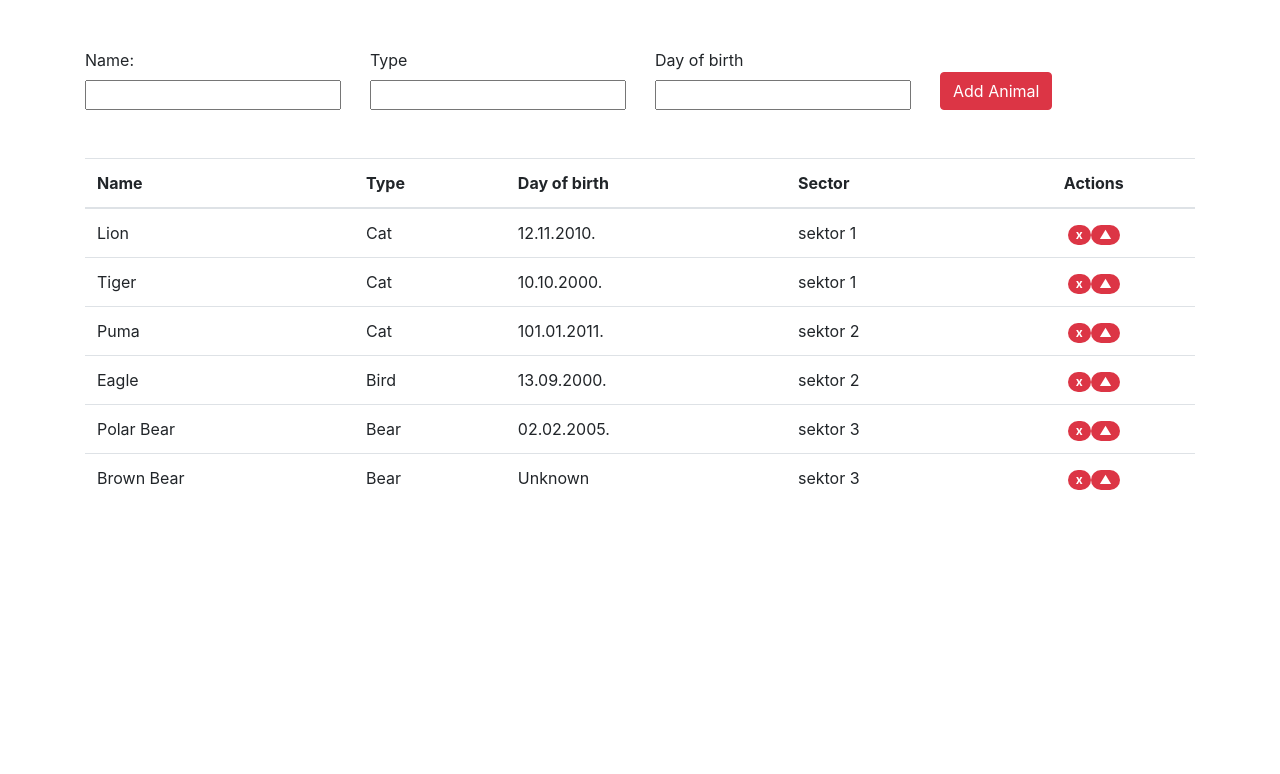
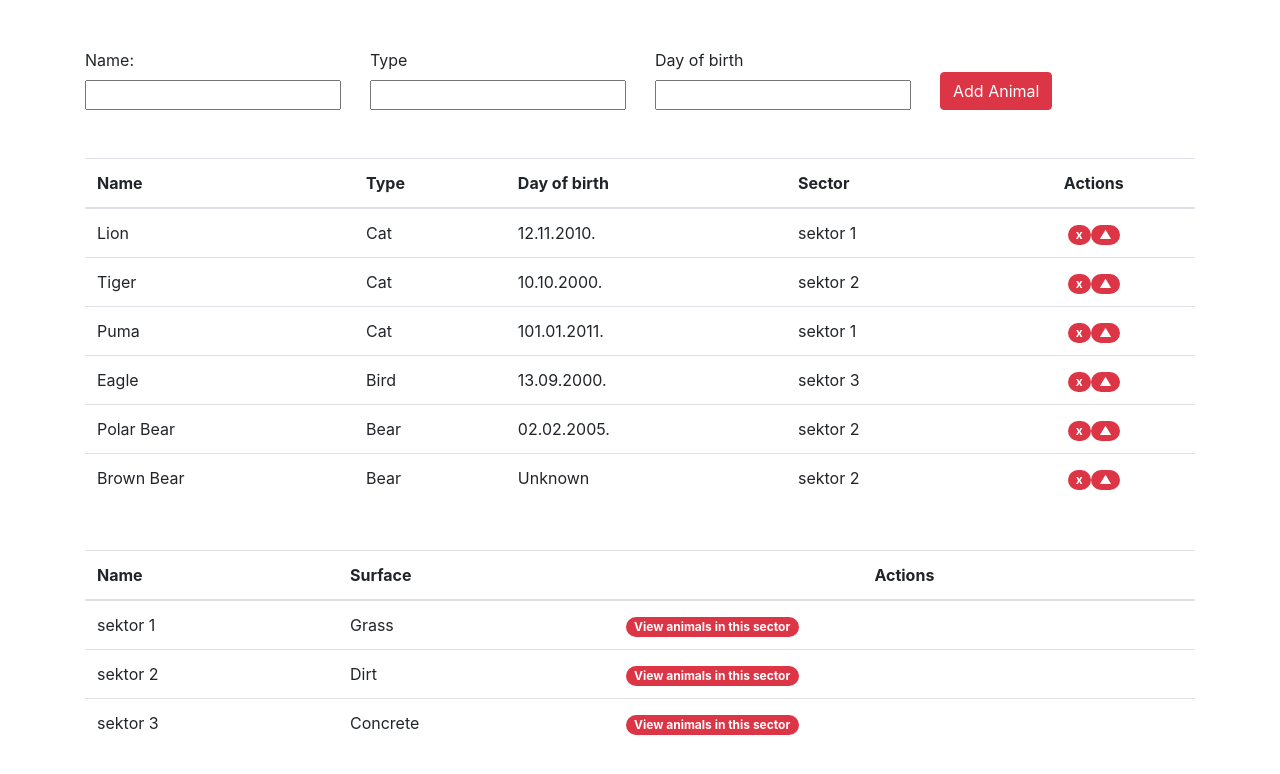
Before and after one commit to npantos/zoo, an Angular app: page / in a window 1280 px wide. Shown: the top 774 px of the page. Built offline with nearby package versions, Linux system fonts and the light colour scheme.

Commit message:
Zadatak 8

```diff
--- a/src/app/animal-list/animal-list.component.html
+++ b/src/app/animal-list/animal-list.component.html
@@ -37,7 +37,7 @@
       <td>{{ animal.name }}</td>
       <td>{{ animal.type }}</td>
       <td>{{ animal.day_of_birth ? animal.day_of_birth : 'Unknown' }}</td>
-      <td>{{ animal.sector ? animal.sector : 'Unknown' }}</td>
+      <td>{{ animal.sector.name ? animal.sector.name : 'Unknown' }}</td>
       <td class="text-center">
         <button (click)="removeAnimal(animal)" style="cursor:pointer" class="badge badge-danger badge-pill btn">x</button>
         <button (click)="moveOnTop(animal)" style="cursor:pointer" class="badge badge-danger badge-pill btn">▲</button>
@@ -47,5 +47,24 @@
   </table>
 
 
+    <table class="table table-hover mt-5">
+        <thead>
+        <tr>
+            <th scope="col">Name</th>
+            <th scope="col">Surface</th>
+            <th class="text-center" scope="col">Actions</th>
+
+        </tr>
+        </thead>
+        <tbody>
+        <tr *ngFor="let sector of sectors">
+            <td>{{ sector.name }}</td>
+            <td>{{ sector.surface }}</td>
+            <td><button (click)="sectorPopUp(sector)" style="cursor:pointer" class="badge badge-danger badge-pill btn">View animals in this sector</button></td>
+        </tr>
+        </tbody>
+    </table>
+
+
 
 </div>
--- a/src/app/animal-list/animal-list.component.ts
+++ b/src/app/animal-list/animal-list.component.ts
@@ -12,22 +12,24 @@ export class AnimalListComponent implements OnInit {
     animals: Array<object>;
     name;
     type;
-    sector;
+    sectors: Array<object>;
     day_of_birth;
-    sector1 = new Sector('sektor 1', 'Grass');
-    sector2 = new Sector('sektor 2', 'Dirt');
-    sector3 = new Sector('sektor 3', 'Concrete');
 
     constructor() {
 
+        this.sectors = [
+            new Sector('sektor 1', 'Grass'),
+            new Sector('sektor 2', 'Dirt'),
+            new Sector('sektor 3', 'Concrete')
+        ];
 
         this.animals = [
-            new Animal('Lion', 'Cat', '12.11.2010.', this.sector1.name),
-            new Animal('Tiger', 'Cat', '10.10.2000.', this.sector1.name),
-            new Animal('Puma', 'Cat', '101.01.2011.', this.sector2.name),
-            new Animal('Eagle', 'Bird', '13.09.2000.', this.sector2.name),
-            new Animal('Polar Bear', 'Bear', '02.02.2005.', this.sector3.name),
-            new Animal('Brown Bear', 'Bear', null, this.sector3.name)
+            new Animal('Lion', 'Cat', '12.11.2010.', this.sectors[0]),
+            new Animal('Tiger', 'Cat', '10.10.2000.', this.sectors[1]),
+            new Animal('Puma', 'Cat', '101.01.2011.', this.sectors[0]),
+            new Animal('Eagle', 'Bird', '13.09.2000.', this.sectors[2]),
+            new Animal('Polar Bear', 'Bear', '02.02.2005.', this.sectors[1]),
+            new Animal('Brown Bear', 'Bear', null, this.sectors[1])
         ];
     }
 
@@ -52,4 +54,14 @@ export class AnimalListComponent implements OnInit {
         this.animals.push(new Animal(this.name, this.type, this.day_of_birth));
     }
 
+    sectorPopUp(sector) {
+
+        this.animals.filter(function (select) {
+            if (select.sector == sector) {
+                console.log(select);
+            }
+        });
+
+    }
+
 }
--- a/src/app/animal.ts
+++ b/src/app/animal.ts
@@ -5,7 +5,7 @@ export class Animal {
     day_of_birth;
     sector;
 
-    constructor(name: string, type: string, day_of_birth: string = null, sector: string = null) {
+    constructor(name: string, type: string, day_of_birth: string = null, sector: object = null) {
         this.name = name;
         this.type = type;
         this.day_of_birth = day_of_birth;
```
Also changed, not shown: src/app/app.component.html (line endings or trailing spaces).
